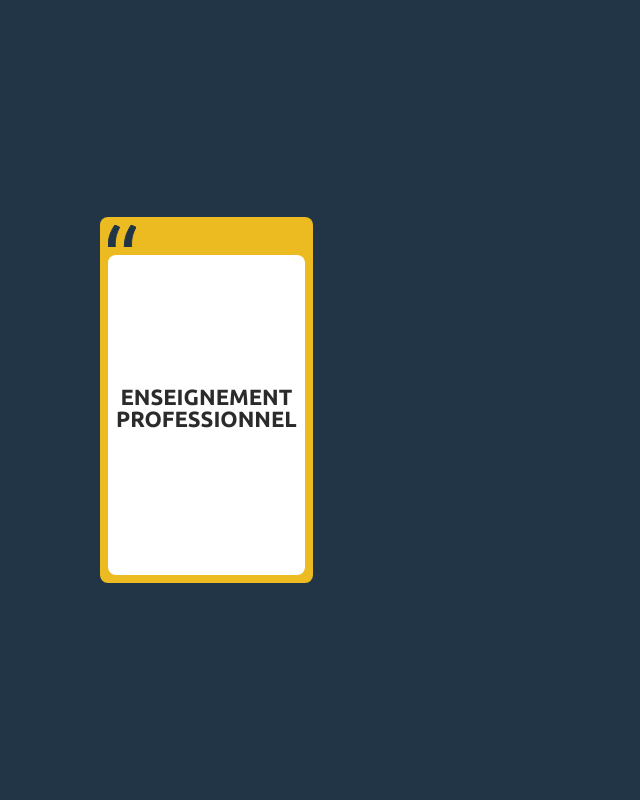
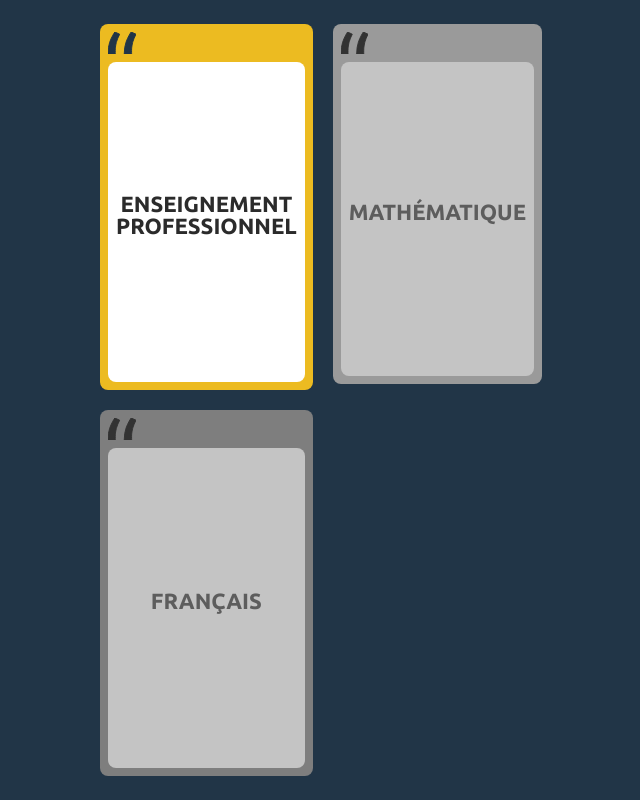
Before and after one commit to rnoyer/echo, a React (Vite) app: page / in a window 1280 px wide. Shown: the whole page, without its empty margins (340-980 px from the left). Built offline with nearby package versions, Linux system fonts and the light colour scheme.

Commit message:
improve miniatures

```diff
--- a/public/data/list-of-deck.json
+++ b/public/data/list-of-deck.json
@@ -7,7 +7,24 @@
                 "cardColor": "#ECBB21",
                 "name": "Enseignement Professionnel",
                 "subDeck": true,
-                "url": "data/deck-mcc.json"
+                "url": "data/deck-mcc.json",
+                "active": true
+            },
+            {
+                "id": 1,
+                "cardColor": "#E08E3D",
+                "name": "Mathématique",
+                "subDeck": false,
+                "url": "data/deck-mocked.json",
+                "active": false
+            },
+            {
+                "id": 2,
+                "cardColor": "#3D87E0",
+                "name": "Français",
+                "subDeck": false,
+                "url": "data/deck-mocked.json",
+                "active": false
             }
         ]
     }
--- a/src/components/card/Card.scss
+++ b/src/components/card/Card.scss
@@ -16,6 +16,7 @@
         &--menu {
             border: unset;
             background-color: unset;
+            padding: 0 var(--spacing-medium-150);
             cursor: pointer;
 
             img {
--- a/src/components/card/Miniature.jsx
+++ b/src/components/card/Miniature.jsx
@@ -1,9 +1,9 @@
 import "./Miniature.scss";
 import quoteDark from "/src/assets/quote-dark.svg";
 
-function Miniature({ title, description, cardColor }) {
+function Miniature({ title, description, cardColor, isActive = true }) {
   return (
-    <div className="card-deck">
+    <div className={isActive ? `card-deck` : `card-deck inactive`}>
       <div
         className="outer-card outer-mini"
         style={{ backgroundColor: cardColor }}
--- a/src/components/card/Miniature.scss
+++ b/src/components/card/Miniature.scss
@@ -10,9 +10,22 @@
 }
 
 .title {
-    font-size: 22px;
+    font-size: var(--font-140);
 }
 
 .description {
     font-size: 20px;
 }
+
+.inactive {
+    filter: grayscale(1);
+    color: rgb(93, 93, 93);
+
+    .outer-mini {
+        cursor: not-allowed;
+    }
+
+    .inner-mini {
+        background-color: rgb(196, 196, 196);
+    }
+}
--- a/src/index.scss
+++ b/src/index.scss
@@ -6,6 +6,7 @@
   --spacing-medium-150: 14px;
   --spacing-medium-200: 20px;
   // Font-size
+  --font-140: clamp(0.75rem, 4vw, 1.375rem); // 5vw = 16px
   --font-160: clamp(1rem, 5vw, 1.375rem); // 5vw = 16px
   --font-200: clamp(1.25rem, 6.25vw, 1.7rem); // 6.25vw = 20px
   // Border radius
--- a/src/pages/DeckGrid.jsx
+++ b/src/pages/DeckGrid.jsx
@@ -33,11 +33,23 @@ function DeckGrid() {
 
   return (
     <div className="deck-list-container">
-      {deckList?.map((deck) => (
-        <Link to={`/echo/${deck.id}`} key={deck.id}>
-          <Miniature title={deck.name} cardColor={deck.cardColor} />
-        </Link>
-      ))}
+      {deckList?.map((deck) =>
+        deck.active ? (
+          <Link to={`/echo/${deck.id}`} key={deck.id}>
+            <Miniature
+              title={deck.name}
+              cardColor={deck.cardColor}
+              isActive={deck.active}
+            />
+          </Link>
+        ) : (
+          <Miniature
+            title={deck.name}
+            cardColor={deck.cardColor}
+            isActive={deck.active}
+          />
+        )
+      )}
     </div>
   );
 }
```
